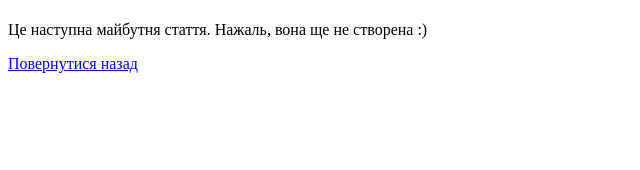
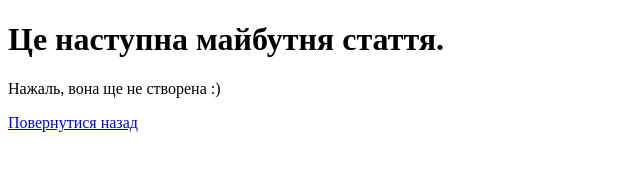
Before and after one commit to itdevman/lessons, a plain HTML site: page lesson_2/next.html in a window 1280 px wide. Shown: the whole page, without its empty margins (0-640 px from the left). Drawn offline with Linux system fonts and the light colour scheme.

Commit message:
Add files via upload

```diff
--- a/lesson_2/next.html
+++ b/lesson_2/next.html
@@ -6,8 +6,8 @@
 		<title>Це наступна майбутня стаття</title>
 	</head>
 	<body>
-		<header><h1 title="Це наступна майбутня стаття" class="title"></h1></header>
-		<main><p>Це наступна майбутня стаття. Нажаль, вона ще не створена :)</p></main>
+		<header><h1 title="Це наступна майбутня стаття" class="title">Це наступна майбутня стаття.</h1></header>
+		<main><p>Нажаль, вона ще не створена :)</p></main>
 		<footer><a href="index.html">Повернутися назад</a></footer>
 	</body>
 </html>
```
